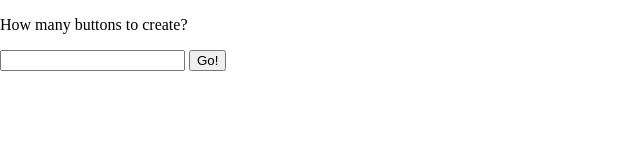
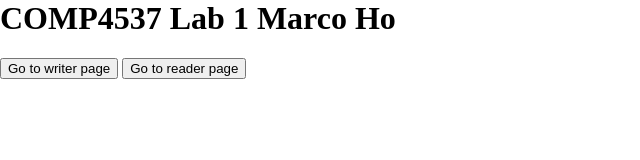
Before and after one commit to mho879/comp4537, a plain HTML site: page COMP4537/labs/1/index.html in a window 1280 px wide. Shown: the whole page, without its empty margins (0-640 px from the left). Drawn offline with Linux system fonts and the light colour scheme.

Commit message:
Complete landing page

```diff
--- a/COMP4537/labs/1/index.html
+++ b/COMP4537/labs/1/index.html
@@ -2,16 +2,13 @@
 <head>
     <meta charset="UTF-8">
     <meta name="viewport" content="width=device-width, initial-scale=1.0">
-    <title>COMP 4537 Lab 0 MHO</title>
-    <link rel="stylesheet" href="/COMP4537/labs/0/css/style.css">
+    <title>COMP 4537 Lab 1 MHO</title>
+    <link rel="stylesheet" href="/COMP4537/labs/1/css/style.css">
 </head>
 <body>
-    <div id="WelcomeMessageContainer">
-        <p>How many buttons to create?</p>
-        <input type="text" id="UserInput">
-        <button id="goButton">Go!</button>
-    </div>
-    <div id="buttonContainer"></div>
+    <h1>COMP4537 Lab 1 Marco Ho</h1>
+    <a href="writer.html"><button>Go to writer page</button></a>
+    <a href="reader.html"><button>Go to reader page</button></a>
 </body>
-<script type="module" src="/COMP4537/labs/0/js/script.js"></script>
+<script type="module" src="/COMP4537/labs/1/js/script.js"></script>
 </html>
```
